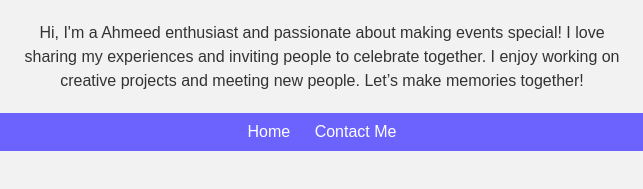
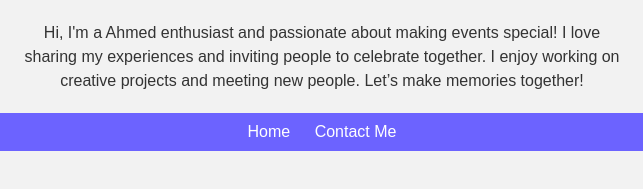
Before and after one commit to look011/ahmeed, a plain HTML site: page about.html in a window 1280 px wide. Shown: the part 343-532 px from the top of the page, 318-961 px from the left. Drawn offline with Linux system fonts and the light colour scheme.

Commit message:
Update about.html

```diff
--- a/about.html
+++ b/about.html
@@ -12,7 +12,7 @@
     <main style="padding: 20px; text-align: center;">
         <img src="https://via.placeholder.com/200x200.png?text=My+Photo" alt="My Photo" style="border-radius: 50%; margin-bottom: 20px;">
         <p style="max-width: 600px; margin: 0 auto; line-height: 1.5;">
-            Hi, I'm a Ahmeed enthusiast and passionate about making events special!
+            Hi, I'm a Ahmed enthusiast and passionate about making events special!
             I love sharing my experiences and inviting people to celebrate together.
             I enjoy working on creative projects and meeting new people.
             Let’s make memories together!
```
